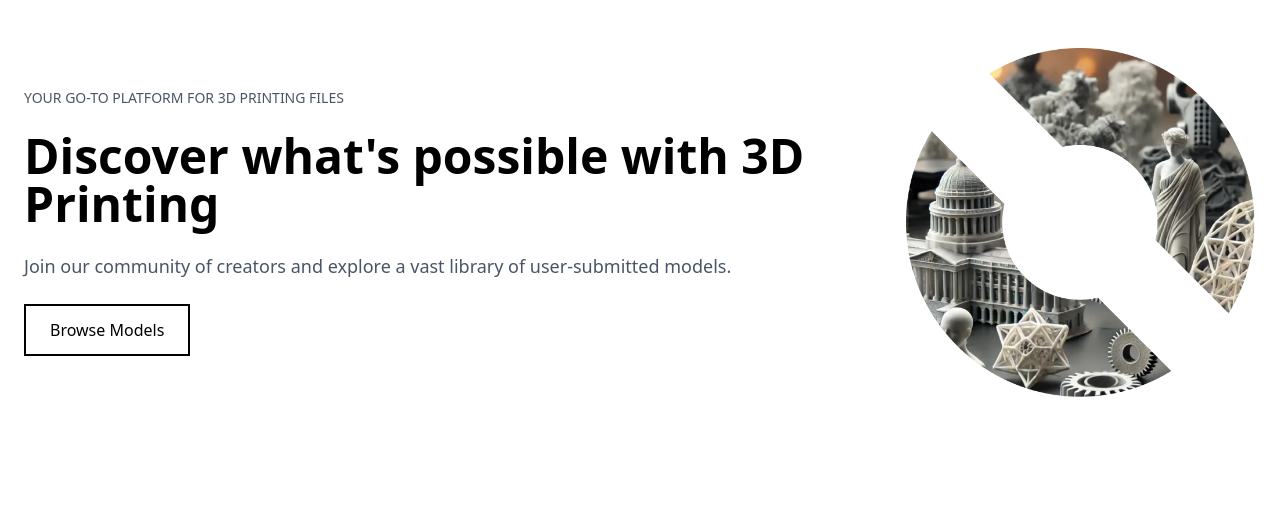
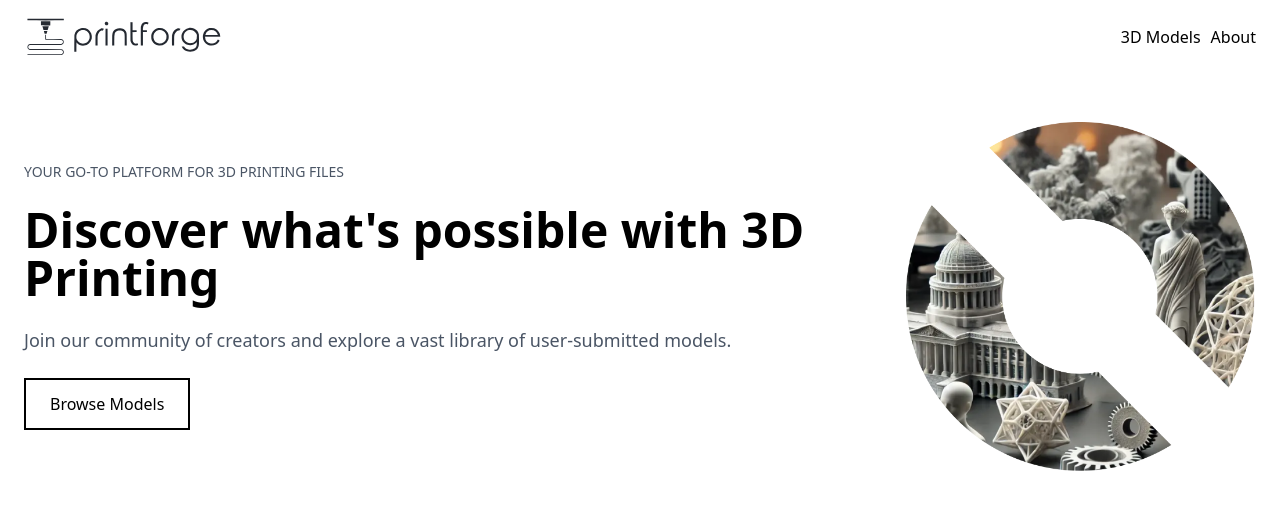
Before and after one commit to KhaledSaeed18/print-forge, a Next.js app: page / in a window 1280 px wide. Shown: the top 510 px of the page. Built offline with nearby package versions, Linux system fonts and the light colour scheme.

Commit message:
add header to the main layout

```diff
--- a/app/layout.tsx
+++ b/app/layout.tsx
@@ -8,6 +8,28 @@ export default function RootLayout({
   return (
     <html lang="en">
       <body>
+        <header className="w-full bg-white">
+          <nav className="flex justify-between px-6 py-4">
+            <div className="relative">
+              {/* Desktop logo */}
+              <img
+                src="/printforge-logo.svg"
+                alt="PrintForge Logo"
+                className="w-[200px] h-auto hidden md:block"
+              />
+              {/* Mobile logo */}
+              <img
+                src="/printforge-logo-icon.svg"
+                alt="PrintForge Logo"
+                className="w-[40px] h-auto block md:hidden"
+              />
+            </div>
+            <ul className="flex items-center gap-2.5">
+              <p>3D Models</p>
+              <p>About</p>
+            </ul>
+          </nav>
+        </header>
         {children}
       </body>
     </html>
```
Also changed, not shown: public/printforge-logo-icon.svg (added), public/printforge-logo.svg (added).
